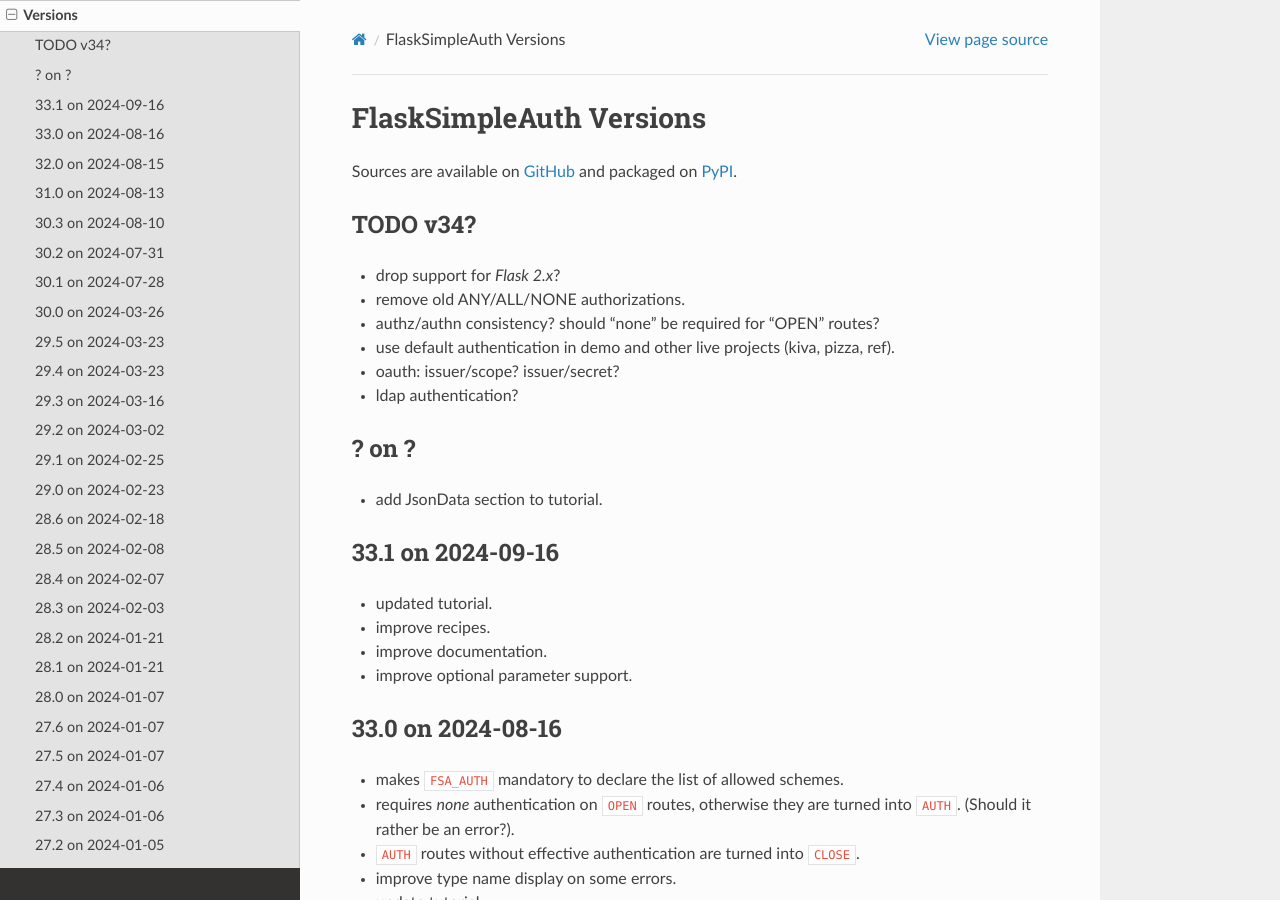
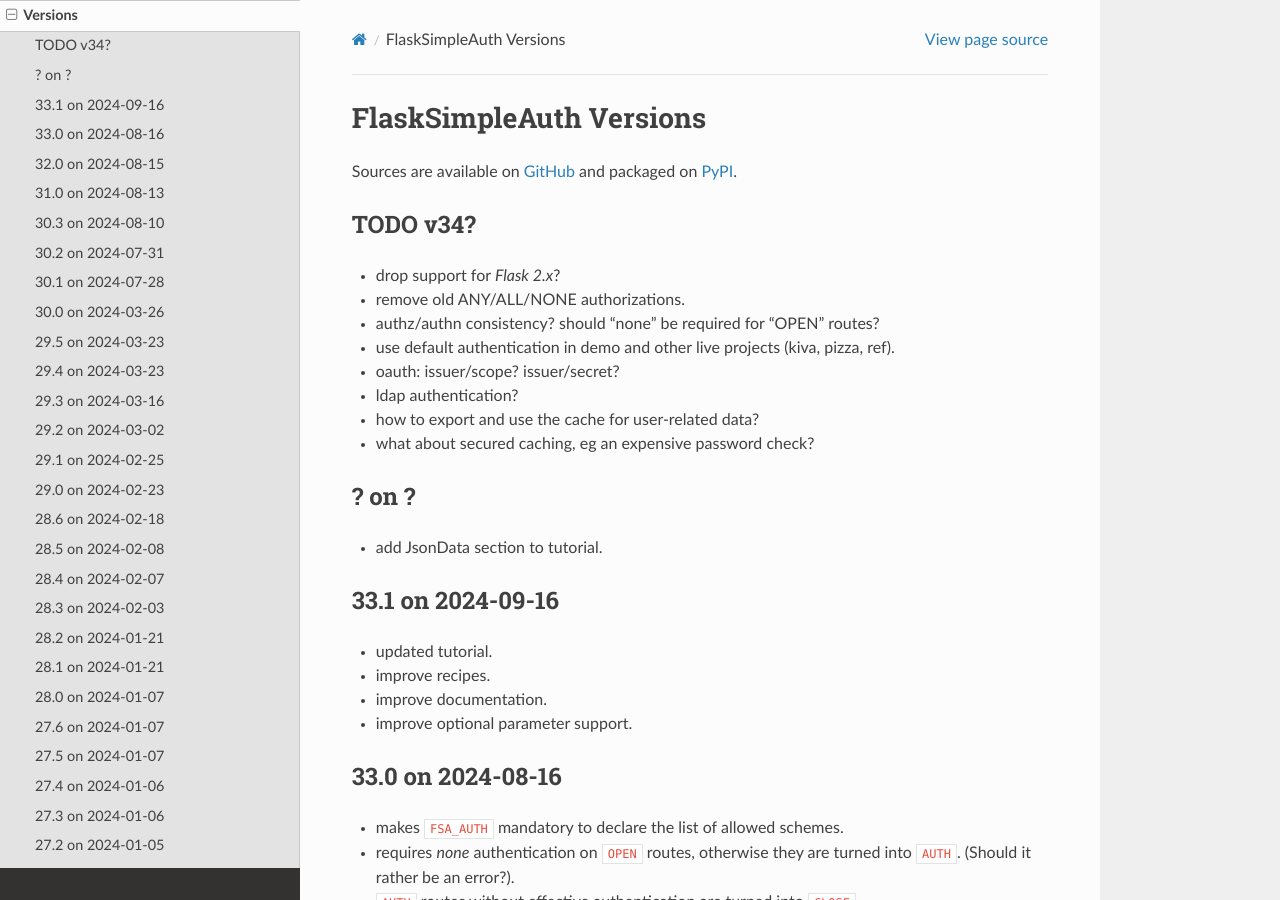
Before and after one commit to zx80/flask-simple-auth, a Sphinx documentation site: the page built from docs/VERSIONS.md, in a window 1280 px wide and 900 px high. Built offline with Sphinx 7.4.7 and the Read the Docs theme 2.0.0, drawn with Linux system fonts in a browser that asks for light colours; pages that are not in the unit, such as notebooks, are missing from menus.

Commit message:
more todo

```diff
--- a/docs/VERSIONS.md
+++ b/docs/VERSIONS.md
@@ -11,6 +11,8 @@
 - use default authentication in demo and other live projects (kiva, pizza, ref).
 - oauth: issuer/scope? issuer/secret?
 - ldap authentication?
+- how to export and use the cache for user-related data?
+- what about secured caching, eg an expensive password check?
 
 ## ? on ?
 
```
